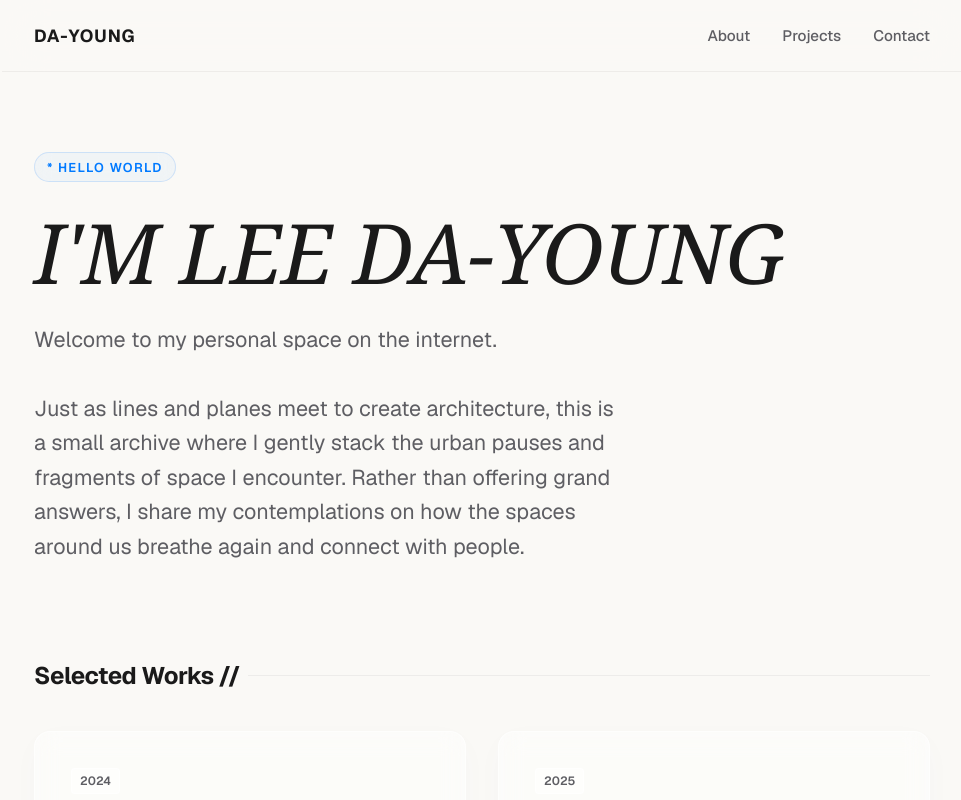
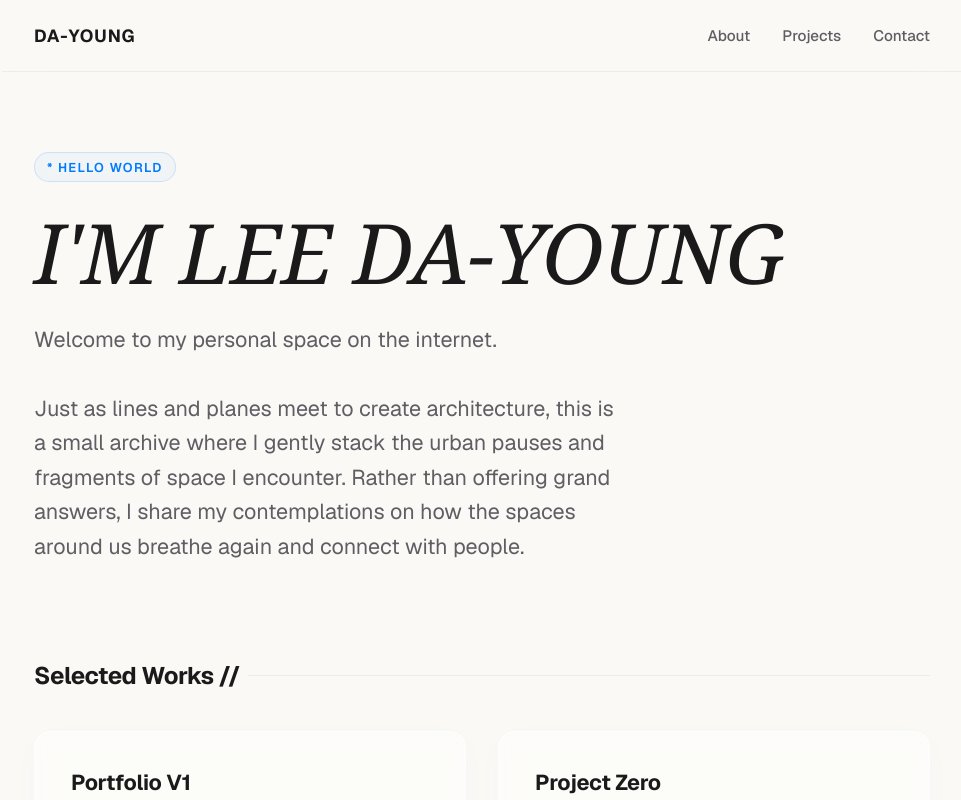
Before and after one commit to leedayoung0429-cell/my-link, a Next.js app: page / in a window 1280 px wide. Shown: the top 800 px of the page, without its empty margins (158-1119 px from the left). Built offline with nearby package versions, Linux system fonts and the light colour scheme.

Commit message:
style: remove project dates from cards

```diff
--- a/src/app/page.tsx
+++ b/src/app/page.tsx
@@ -5,19 +5,16 @@ export default function Home() {
     {
       title: "Portfolio V1",
       desc: "My first personal portfolio built with React and styled-components.",
-      year: "2024",
       link: "#"
     },
     {
       title: "Project Zero",
       desc: "An experimental web app focusing on performance and web accessibility.",
-      year: "2025",
       link: "#"
     },
     {
       title: "Design System",
       desc: "A comprehensive UI component library created for internal company tools.",
-      year: "2026",
       link: "#"
     }
   ];
@@ -56,7 +53,6 @@ export default function Home() {
           <div className={styles.projectsGrid}>
             {projects.map((project, idx) => (
               <div key={idx} className={styles.projectCard}>
-                <span className={styles.projectYear}>{project.year}</span>
                 <h3 className={styles.projectTitle}>{project.title}</h3>
                 <p className={styles.projectDesc}>{project.desc}</p>
                 <a href={project.link} className={styles.projectLink}>View Project</a>
```
